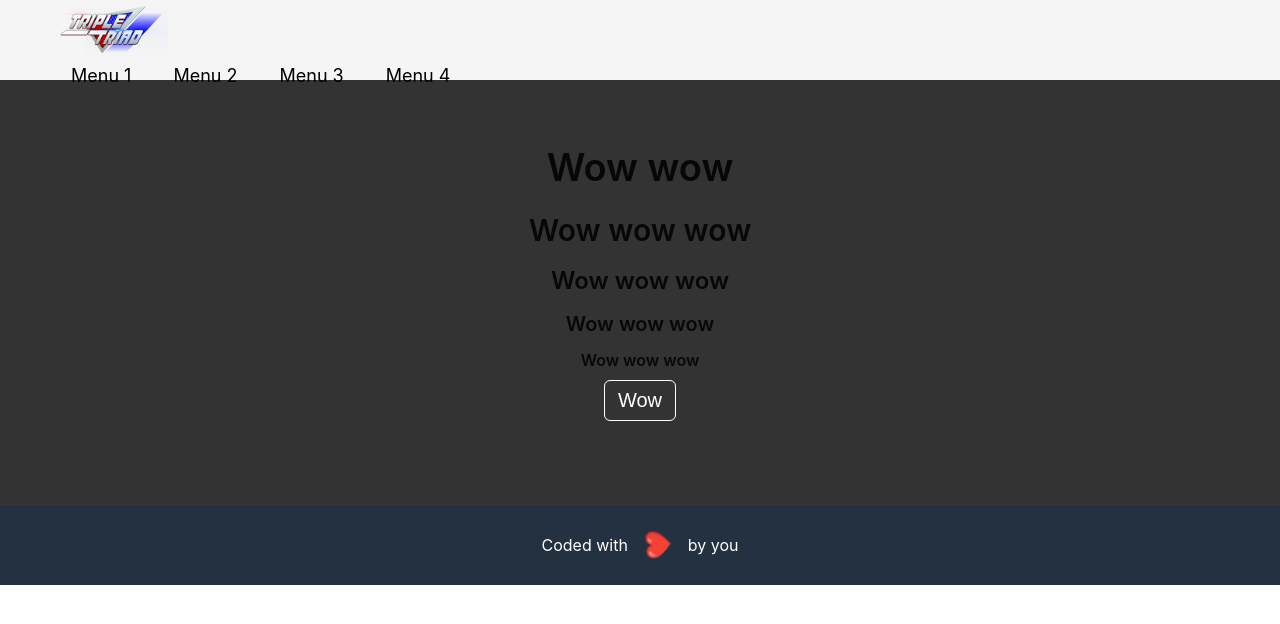
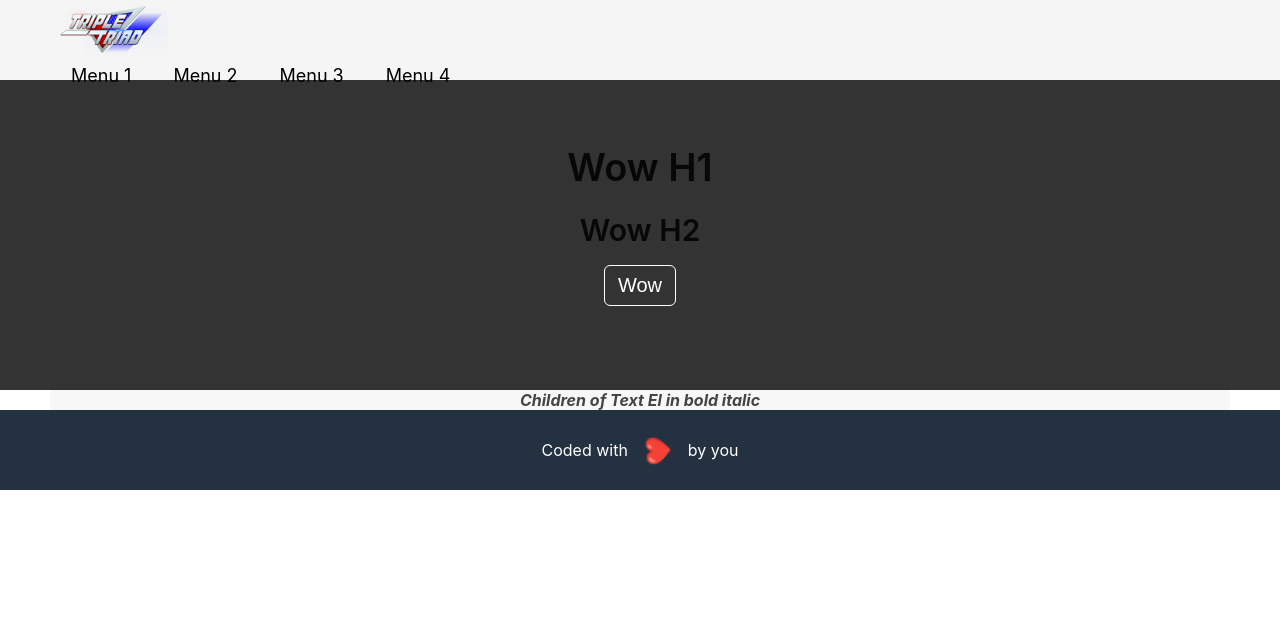
Before and after one commit to andrewskylark/learn-react-game, a React (Create React App) app: page / in a window 1280 px wide. Shown: the top 624 px of the page. Built offline with nearby package versions, Linux system fonts and the light colour scheme.

Commit message:
adds Text smart component, adds proptypes

```diff
--- a/package.json
+++ b/package.json
@@ -7,6 +7,7 @@
     "@testing-library/react": "^12.1.4",
     "@testing-library/user-event": "^13.5.0",
     "classnames": "^2.3.1",
+    "prop-types": "^15.8.1",
     "react": "^18.0.0",
     "react-dom": "^18.0.0",
     "react-scripts": "5.0.0",
--- a/src/App.js
+++ b/src/App.js
@@ -3,12 +3,16 @@ import './App.css';
 import Header from './components/Header';
 import Slider from './components/Slider';
 import Footer from './components/Footer';
+import Text from './components/Text';
 
 function App() {
   return (
     <div className="App">
       <Header />
       <Slider />
+      <Text el='p' italic strong>
+        Children of Text El in bold italic
+      </Text>
       <Footer />
     </div>
   );
--- a/src/components/Heading/Heading.js
+++ b/src/components/Heading/Heading.js
@@ -1,5 +1,6 @@
 import React from 'react';
 import cN from 'classnames';
+import PropTypes from 'prop-types'
 
 import st from './Heading.module.css';
 
@@ -13,4 +14,9 @@ const Heading = (props) => {
 
 }
 
+Heading.propTypes = {
+    lvl: PropTypes.oneOf([1, 2, 3, 4, 5]),
+    className: PropTypes.string,
+    children: PropTypes.node
+}
 export default Heading;
--- a/src/components/Slider/index.js
+++ b/src/components/Slider/index.js
@@ -9,25 +9,12 @@ const Slider = () => {
             <div className={st.slider}>
                 <Container className={st.sliderContent}>
                     <Heading>
-                    Wow wow
+                    Wow H1
                     </Heading>
                     <Heading lvl={2}
                     >
-                    Wow wow wow
+                    Wow H2
                     </Heading>
-                    <Heading lvl={3}
-                    >
-                    Wow wow wow
-                    </Heading>
-                    <Heading lvl={4}
-                    >
-                    Wow wow wow
-                    </Heading>
-                    <Heading lvl={5}
-                    >
-                    Wow wow wow
-                    </Heading>
-
                     <div className={st.call}>
                         <button className={st.button}>Wow</button>
                     </div>
--- /dev/null
+++ b/src/components/Text/Text.js
@@ -0,0 +1,43 @@
+import React from 'react';
+import cN from 'classnames';
+import PropTypes from 'prop-types';
+import Container from '../Container';
+
+import st from './Text.module.css';
+
+const Text = (props) => {
+    const { el, strong, italic, disabled, children, className } = props;//деструктуризация пропсов
+
+    const textNode = React.createElement(el, {
+        className: cN(st.root,
+            {[st.strong]:strong},
+            {[st.italic]:italic},
+            {[st.disabled]:disabled},
+            className)
+    }, children)
+
+    return (
+        <Container>
+            { textNode}
+        </Container>
+    )
+
+}
+
+Text.defaultProps = {
+    strong: false,
+    italic: false,
+    disabled: false,
+    className: null,
+}
+
+Text.propTypes = {
+    el: PropTypes.oneOf(['div', 'p', 'span']).isRequired,
+    strong: PropTypes.bool,
+    italic: PropTypes.bool,
+    disabled: PropTypes.bool,
+    className: PropTypes.string,
+    children: PropTypes.node
+}
+
+export default Text;
--- /dev/null
+++ b/src/components/Text/Text.module.css
@@ -0,0 +1,16 @@
+.root {
+    background: #f7f7f7;
+}
+
+.strong {
+    font-weight: bold;
+}
+
+.italic {
+    font-style: italic;
+}
+
+.disabled {
+    opacity: 0.6;
+    cursor: not-allowed;
+}
--- /dev/null
+++ b/src/components/Text/index.js
@@ -0,0 +1,3 @@
+import Text from "./Text";
+
+export default Text;
```
Also changed, not shown: 1 other file (tests, documents, lock files or other folders).
